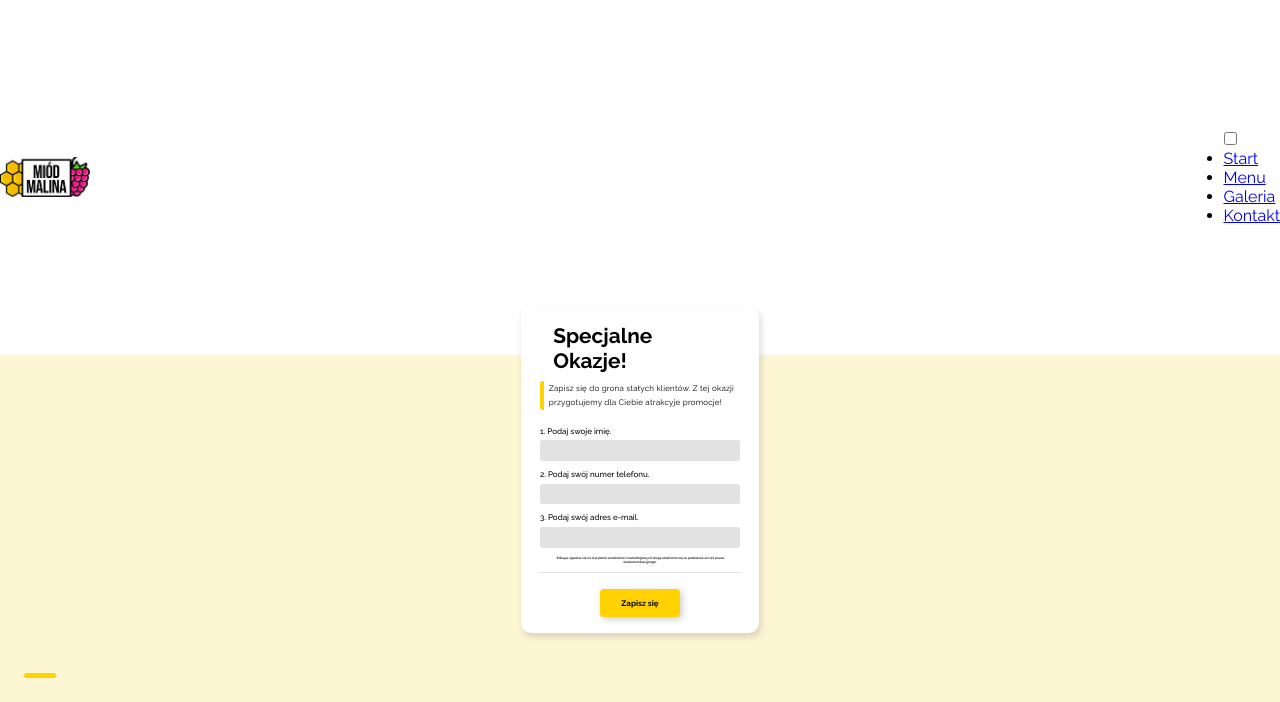
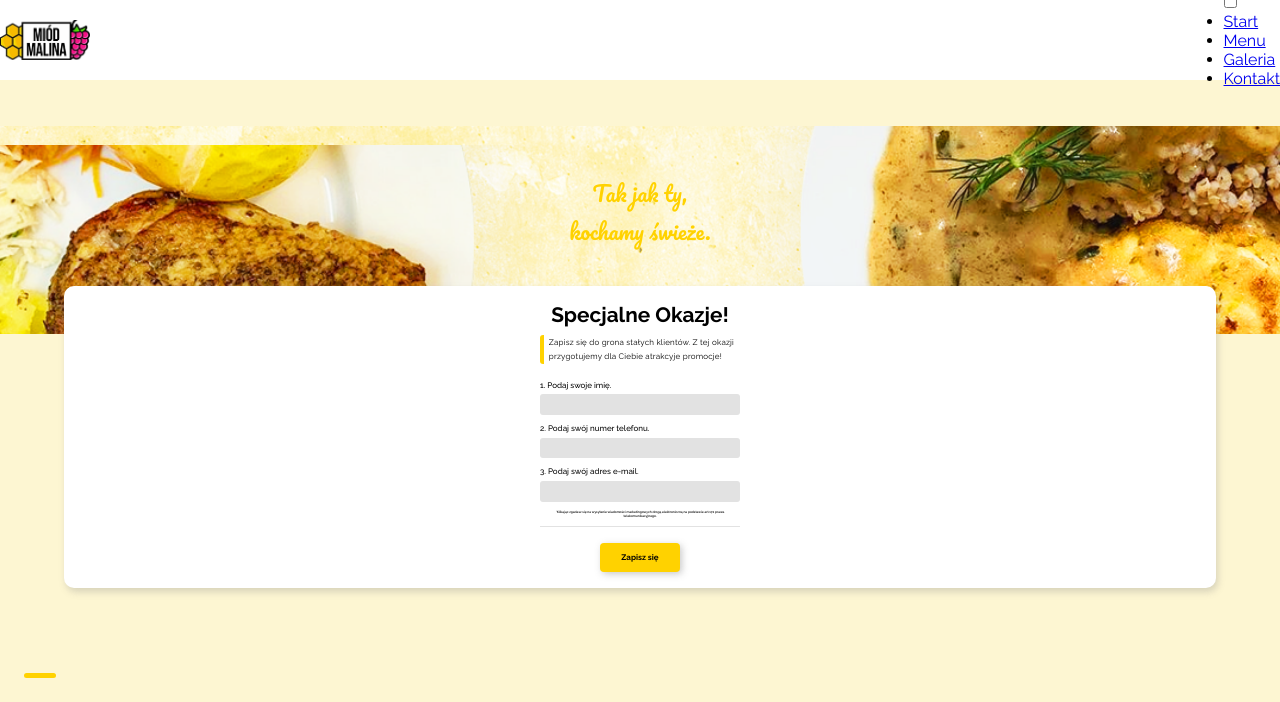
Before and after one commit to Cammit17/miod-malina, a plain HTML site: page index.html in a window 1280 px wide. Shown: the top 702 px of the page. Drawn offline with Linux system fonts and the light colour scheme.

Commit message:
99.9% sure that header is fixed v6

```diff
--- a/style/style.scss
+++ b/style/style.scss
@@ -64,7 +64,7 @@ header{
     position: relative;
     // padding: .7rem 1rem .7rem 1.3rem;
     width: 100%;
-    height: 100%;
+    height: 5rem;
     background-color: white;
 
     .logo{
@@ -78,10 +78,6 @@ header{
 
 main{
     position: relative;
-    display: flex;
-    justify-content: center;
-    align-items: center;
-    flex: none;
     width: 100%;
     // top: 0;
     // left: 0;
@@ -119,7 +115,7 @@ main{
         &::after{
             content: '';
             position: relative;
-            top: -2rem;
+            // top: -2rem;
             right: -2rem;
             width: 45%;
             height: 100%;
```
Also changed, not shown: style/style.css, 1 other file.
